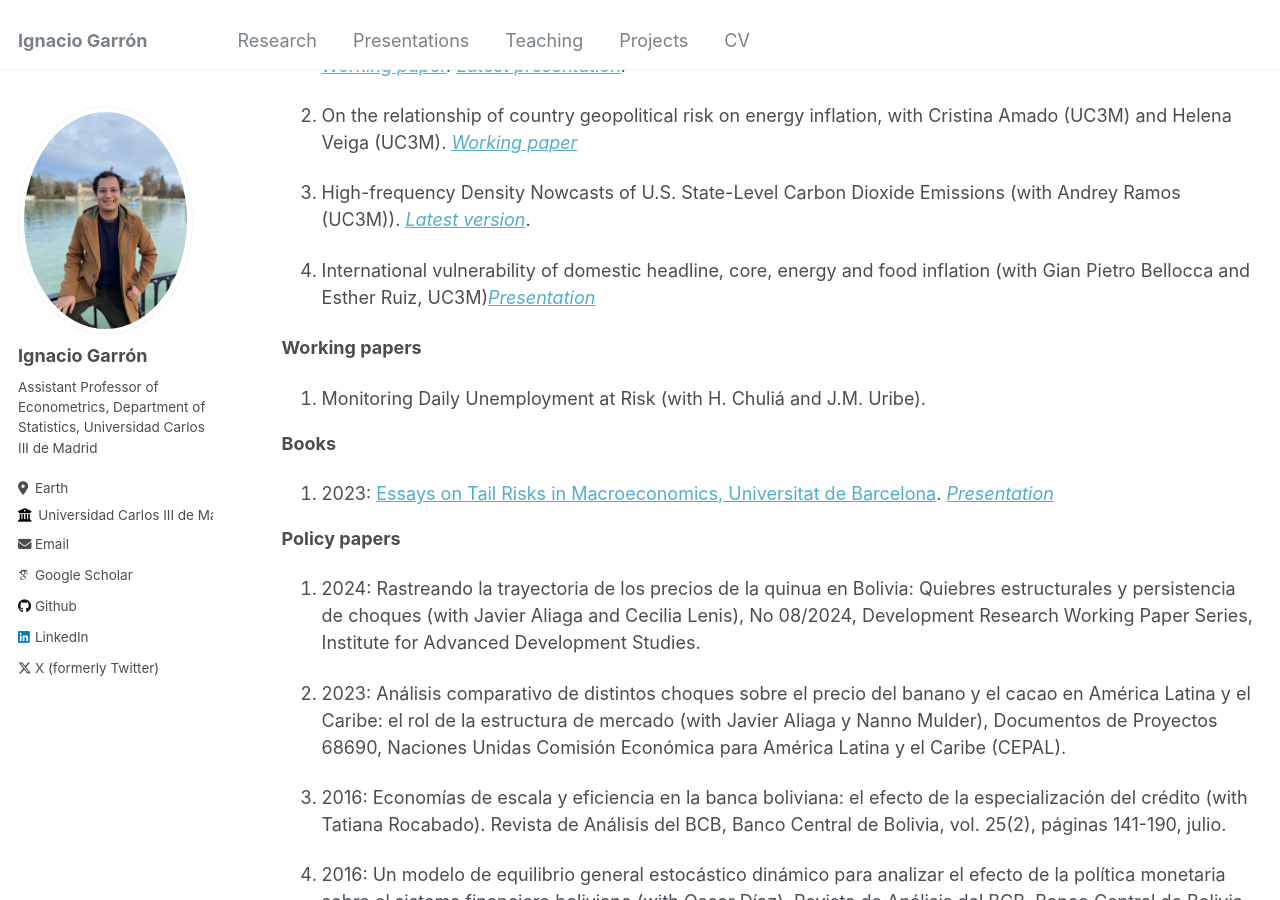
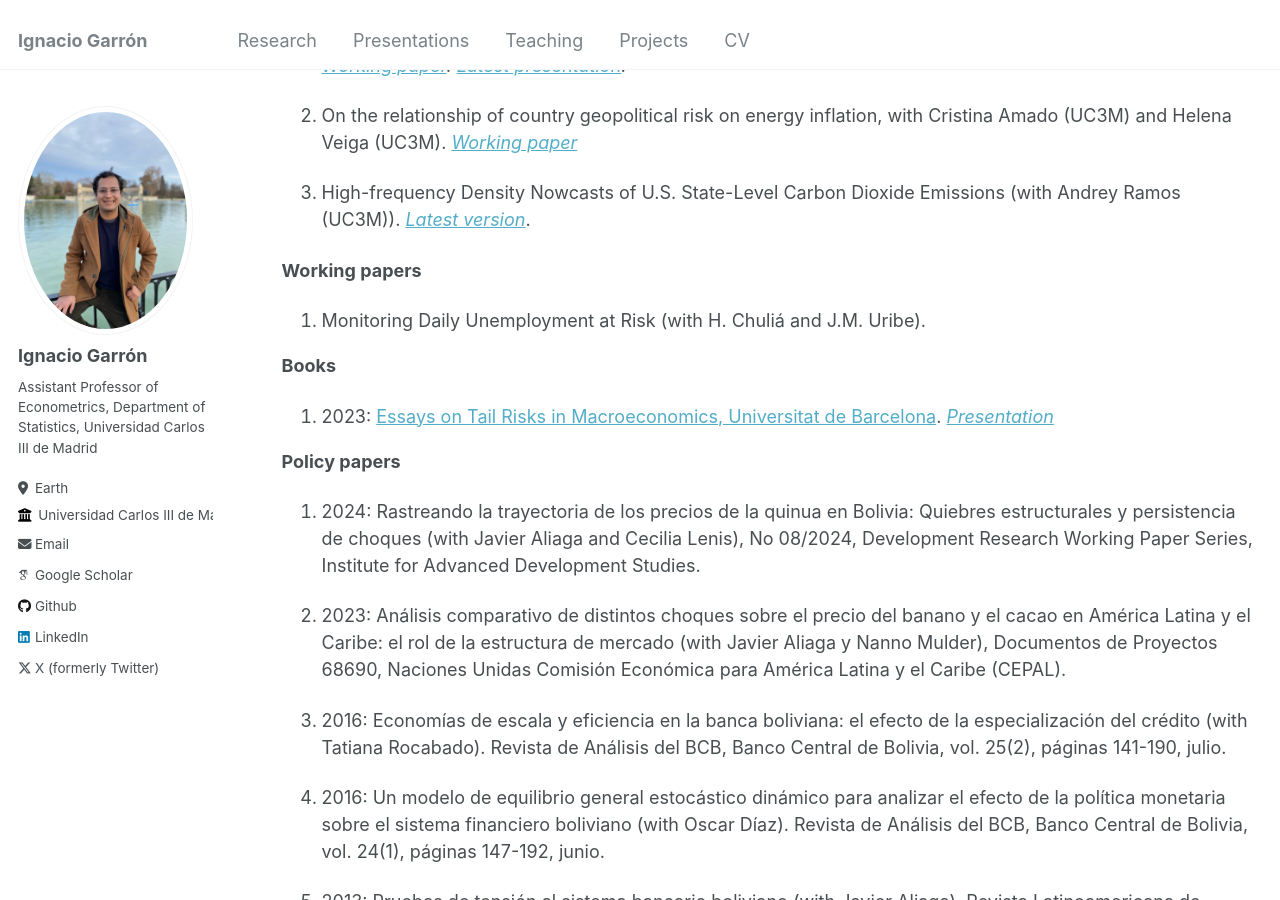
Before and after one commit to IgnacioGarron/IgnacioGarron.github.io, a Jekyll site: the page built from _pages/publications.md, in a window 1280 px wide and 900 px high, scrolled down 606 px. Built offline with Jekyll 4.4.1, drawn with Linux system fonts in a browser that asks for light colours; some web fonts are replaced.

Commit message:
Update publications.md

```diff
--- a/_pages/publications.md
+++ b/_pages/publications.md
@@ -31,9 +31,6 @@ Q1; 2024]
 
 3. High-frequency Density Nowcasts of U.S. State-Level Carbon Dioxide Emissions (with Andrey Ramos (UC3M)). *[Latest version](https://arxiv.org/abs/2501.03380)*.
 
-4. International vulnerability of domestic headline, core, energy and food inflation (with Gian Pietro Bellocca and Esther Ruiz, UC3M)*[Presentation](/files/International_factors_for_energy_food_and_core.pdf)*
-
-
 **Working papers**
 
 1.  Monitoring Daily Unemployment at Risk (with H. Chuliá and J.M. Uribe).
```
